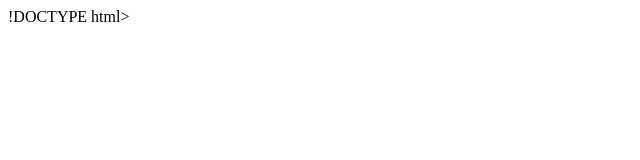
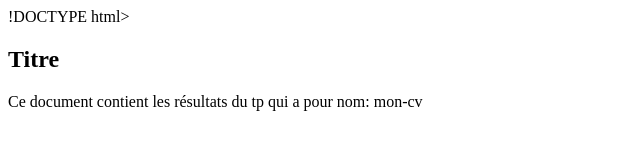
Before and after one commit to Inoussahilal/git-mon-cv, a plain HTML site: page index.html in a window 1280 px wide. Shown: the whole page, without its empty margins (0-640 px from the left). Drawn offline with Linux system fonts and the light colour scheme.

Commit message:
mise en place de la section titre

```diff
--- a/index.html
+++ b/index.html
@@ -8,6 +8,12 @@
 
 </head>
 <body>
+    <section>
+        <h1>Titre</h1>
+        <p>Ce document contient les résultats du tp qui a pour nom: mon-cv</p>
+      </section><br>
+
+
 
 
 
```
